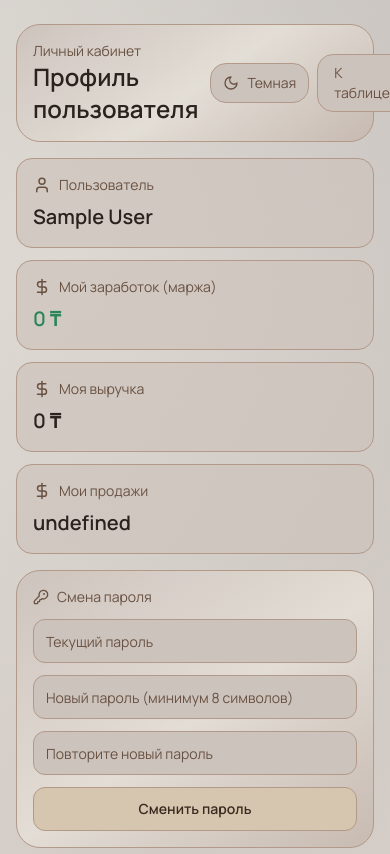
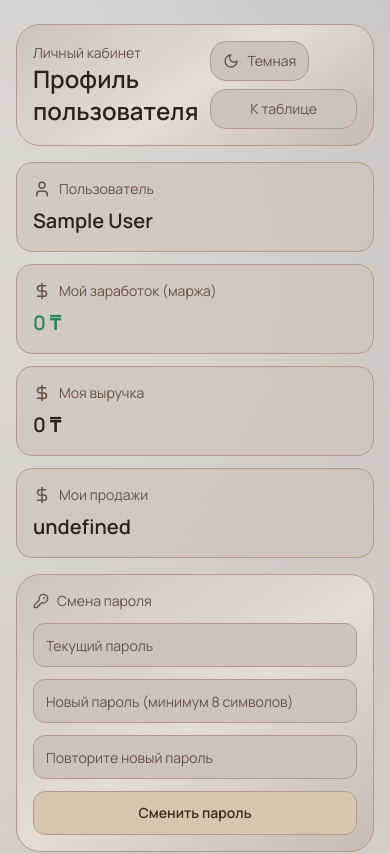
Before and after one commit to kairosir/salestraking, a Next.js app: page /account in a window 390 px wide. Shown: the top 854 px of the page. Built offline with nearby package versions, Linux system fonts and the light colour scheme; no server answers; the database is empty; sample sign-in values are in the browser's storage.

Commit message:
fix: stack account header actions vertically on mobile

```diff
--- a/app/account/page.tsx
+++ b/app/account/page.tsx
@@ -81,9 +81,11 @@ export default async function AccountPage() {
               <p className="text-sm text-muted">Личный кабинет</p>
               <h1 className="text-2xl font-semibold">Профиль пользователя</h1>
             </div>
-            <div className="flex items-center gap-2">
-              <ThemeToggle />
-              <Link href="/" className="rounded-2xl border border-line bg-card px-4 py-2 text-sm text-muted transition hover:border-accent hover:text-text">
+            <div className="flex w-full flex-col gap-2 sm:w-auto sm:flex-row sm:items-center">
+              <div className="w-full sm:w-auto">
+                <ThemeToggle />
+              </div>
+              <Link href="/" className="inline-flex h-10 w-full items-center justify-center rounded-2xl border border-line bg-card px-4 py-2 text-sm text-muted transition hover:border-accent hover:text-text sm:w-auto">
                 К таблице
               </Link>
             </div>
```
